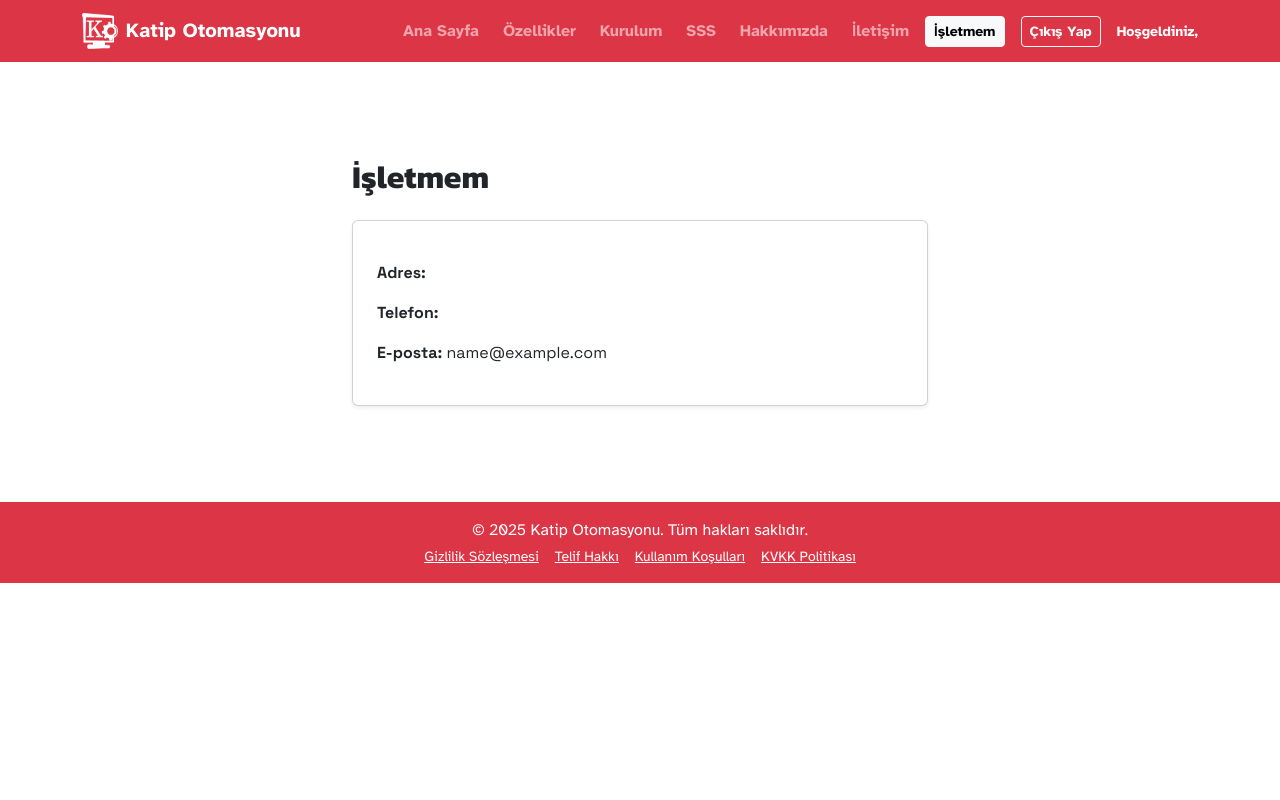
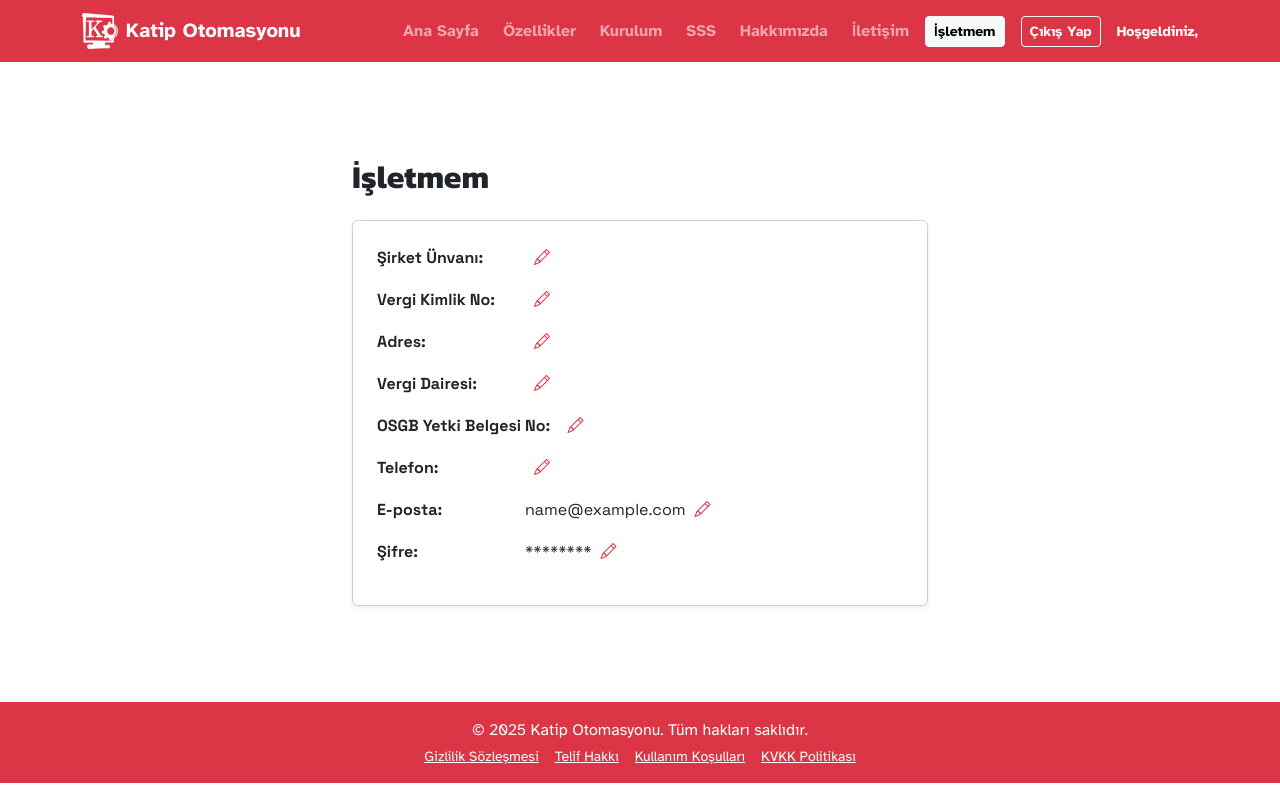
Before and after one commit to yusufkaya01/katip-otomasyonu-fe, a React (Create React App) app: page /isletmem in a window 1280 px wide. Built offline with nearby package versions, Linux system fonts and the light colour scheme; no server answers; sample sign-in values are in the browser's storage.

Commit message:
update osgb infos logic added

```diff
--- a/src/pages/IsletmemPage.js
+++ b/src/pages/IsletmemPage.js
@@ -1,5 +1,6 @@
 import React, { useEffect, useState } from 'react';
 import { useNavigate } from 'react-router-dom';
+import 'bootstrap-icons/font/bootstrap-icons.css';
 
 function LoadingSpinner() {
   return (
@@ -14,7 +15,14 @@ function LoadingSpinner() {
 function IsletmemPage() {
   const [user, setUser] = useState(null);
   const [loading, setLoading] = useState(true);
+  const [editField, setEditField] = useState(null); // which field is being edited
+  const [editValue, setEditValue] = useState('');
+  const [confirming, setConfirming] = useState(false);
+  const [error, setError] = useState('');
+  const [success, setSuccess] = useState('');
   const navigate = useNavigate();
+
+  const API_KEY = process.env.REACT_APP_USER_API_KEY;
 
   useEffect(() => {
     const userData = localStorage.getItem('osgbUser');
@@ -26,6 +34,66 @@ function IsletmemPage() {
     setLoading(false);
   }, [navigate]);
 
+  const fields = [
+    { key: 'company_name', label: 'Şirket Ünvanı' },
+    { key: 'tax_number', label: 'Vergi Kimlik No' },
+    { key: 'address', label: 'Adres' },
+    { key: 'tax_office', label: 'Vergi Dairesi' },
+    { key: 'osgb_id', label: 'OSGB Yetki Belgesi No' },
+    { key: 'phone', label: 'Telefon' },
+    { key: 'email', label: 'E-posta' },
+    { key: 'password', label: 'Şifre' },
+  ];
+
+  const handleEditClick = (key) => {
+    setEditField(key);
+    setEditValue(user[key] || '');
+    setConfirming(true);
+    setError('');
+    setSuccess('');
+  };
+
+  const handleConfirm = async () => {
+    setError('');
+    setSuccess('');
+    if (!editValue || (editField === 'password' && editValue.length < 8)) {
+      setError('Geçerli bir değer giriniz.');
+      return;
+    }
+    // Prepare PATCH payload (only the edited field)
+    const payload = { [editField]: editValue };
+    // Required fields for PATCH: must send all required fields except password (unless changing password)
+    const required = ['company_name', 'tax_number', 'address', 'tax_office', 'osgb_id', 'phone', 'email'];
+    required.forEach(f => {
+      if (f !== editField) payload[f] = user[f];
+    });
+    if (editField !== 'password') delete payload.password;
+    try {
+      const res = await fetch('https://customers.katipotomasyonu.com/api/osgb/update-osgb-info', {
+        method: 'PATCH',
+        headers: {
+          'Content-Type': 'application/json',
+          'x-api-key': API_KEY,
+          'Authorization': user.token ? `Bearer ${user.token}` : ''
+        },
+        body: JSON.stringify(payload)
+      });
+      if (res.status === 200) {
+        const data = await res.json();
+        setUser(data.user);
+        localStorage.setItem('osgbUser', JSON.stringify(data.user));
+        setSuccess('Bilgi başarıyla güncellendi.');
+        setEditField(null);
+        setConfirming(false);
+      } else {
+        const data = await res.json();
+        setError(data.error || 'Güncelleme sırasında bir hata oluştu.');
+      }
+    } catch (err) {
+      setError('Sunucuya bağlanılamadı.');
+    }
+  };
+
   if (loading) {
     return <LoadingSpinner />;
   }
@@ -36,11 +104,33 @@ function IsletmemPage() {
     <div className="container py-5" style={{ maxWidth: 600 }}>
       <h2 className="mb-4">İşletmem</h2>
       <div className="card p-4 shadow-sm">
-        <h5 className="mb-3">{user.company_name}</h5>
-        <p><strong>Adres:</strong> {user.address}</p>
-        <p><strong>Telefon:</strong> {user.phone}</p>
-        <p><strong>E-posta:</strong> {user.email}</p>
-        {/* Add more fields as needed */}
+        {fields.map(({ key, label }) => (
+          <div key={key} className="mb-3 d-flex align-items-center">
+            <strong style={{ minWidth: 140 }}>{label}:</strong>
+            {editField === key && confirming ? (
+              <>
+                <input
+                  type={key === 'password' ? 'password' : 'text'}
+                  className="form-control mx-2"
+                  value={editValue}
+                  onChange={e => setEditValue(e.target.value)}
+                  style={{ maxWidth: 250 }}
+                />
+                <button className="btn btn-success btn-sm mx-1" onClick={handleConfirm}>Evet</button>
+                <button className="btn btn-secondary btn-sm" onClick={() => { setEditField(null); setConfirming(false); }}>Hayır</button>
+              </>
+            ) : (
+              <>
+                <span className="mx-2">{key === 'password' ? '********' : user[key]}</span>
+                <button className="btn btn-link p-0 text-danger" onClick={() => handleEditClick(key)} title="Düzenle">
+                  <i className="bi bi-pencil"></i>
+                </button>
+              </>
+            )}
+          </div>
+        ))}
+        {error && <div className="alert alert-danger py-2">{error}</div>}
+        {success && <div className="alert alert-success py-2">{success}</div>}
       </div>
     </div>
   );
```
